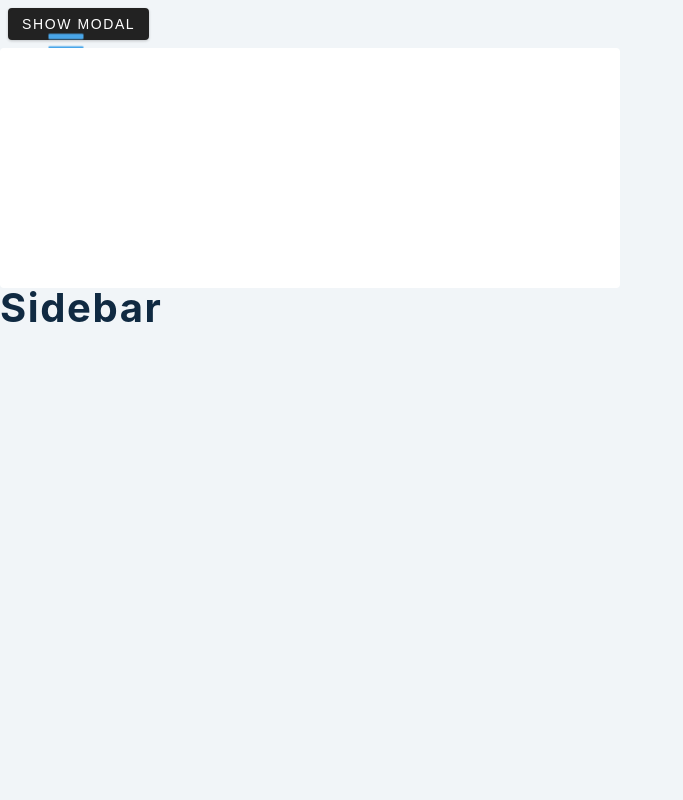
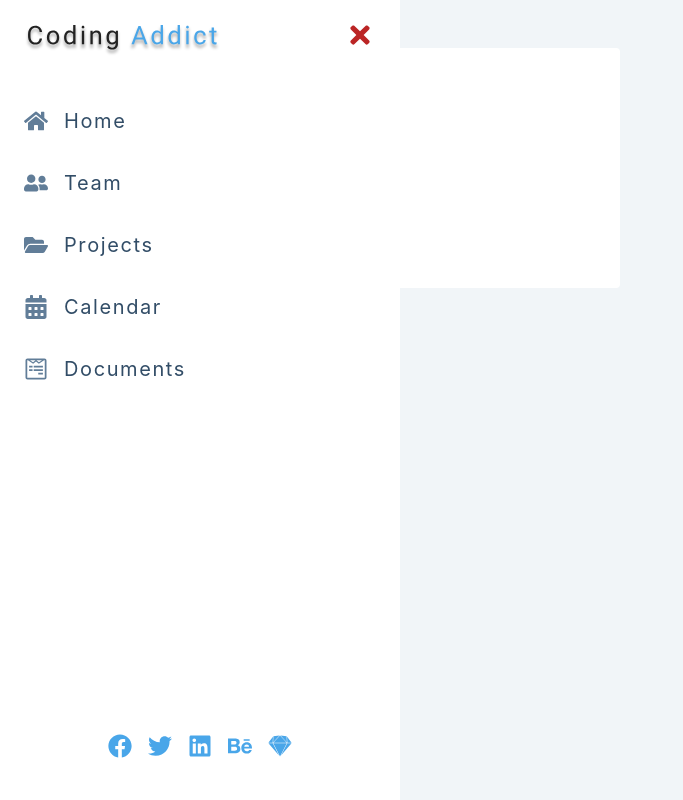
Before and after one commit to NoahThomlison/react-mini-project, a React (Create React App) app in the folder 12-sidebar-modal/setup/: page / in a window 1280 px wide. Shown: the whole page, without its empty margins (0-683 px from the left). Built offline with nearby package versions, Linux system fonts and the light colour scheme.

Commit message:
adds content for sidebar

```diff
--- a/12-sidebar-modal/setup/src/Sidebar.js
+++ b/12-sidebar-modal/setup/src/Sidebar.js
@@ -4,7 +4,41 @@
 import { social, links } from './data'
 
 const Sidebar = () => {
-  return <h2>sidebar</h2>
+  return (
+    <aside className={`sidebar show-sidebar`}>
+      <div className='sidebar-header'>
+        <img src={logo} alt="logo" className='logo'/>
+        <button className='close-btn'>
+          <FaTimes></FaTimes>
+        </button>
+      </div>
+      <ul className='links'>
+        {links.map((link)=>{
+          const {id, url, text, icon} = link
+          return(
+            <li key={id}>
+              <a href={url}>
+                {icon}
+                {text}
+              </a>
+            </li>
+          )
+        })}
+      </ul>
+      <ul className='social-icons'>
+        {social.map((link)=>{
+          const {id, url, icon} = link
+          return(
+            <li key={id}>
+              <a href={url}>
+                {icon}
+              </a>
+            </li>
+          )
+        })}
+      </ul>
+    </aside>
+  )
 }
 
 export default Sidebar
```
